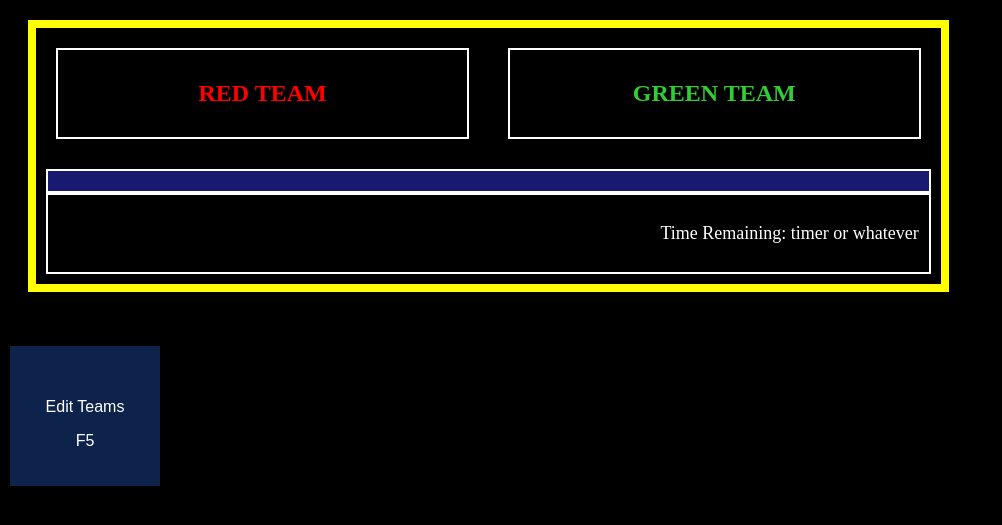
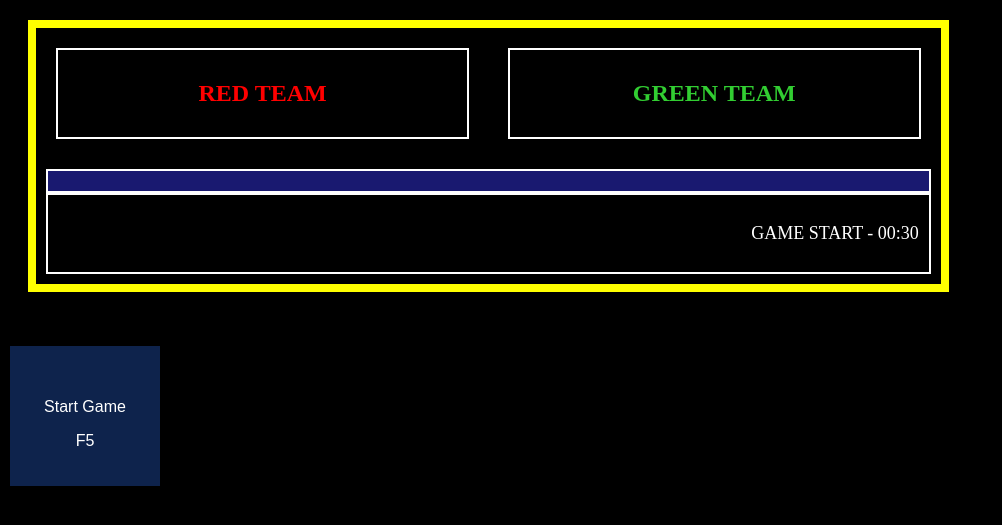
Before and after one commit to 0x01FE/Photon, a Flask app: template app/templates/game-action.html in a window 1280 px wide. Shown: the top 525 px of the page, without its empty margins (0-1002 px from the left). Run offline with Flask 2, Linux system fonts and the light colour scheme; the template is opened without the code that fills it, so the values that code supplies are empty; some libraries are stand-ins or nearby versions.

Commit message:
Added Countdown Timer and Game start Button (#7)
* made game & countdown timers, and make game-action its own js file



---------

Co-authored-by: Jackson H <0x01fe@0x01fe.net>

```diff
--- a/app/app.py
+++ b/app/app.py
@@ -1,6 +1,5 @@
 from flask import Flask, request, render_template
 import photonserver
-import database
 import threading
 import logging
 
@@ -59,6 +58,7 @@ def addPlayer():
 @app.route("/submit-red", methods = ["POST"])
 def submitRedTeams():
     red_players = []
+
     for i in range(1, 21):
         player_id = request.form.get(f"player_id_{i}")
         equipment_id = request.form.get(f"equipment_id_{i}")
@@ -76,13 +76,24 @@ def submitGreenTeams():
     green_players = []
     for i in range(1, 21):
         player_id = request.form.get(f"player_id_{i}")
-        equipment_id = request.form.get(f"equipment_id_{i}")
+        equipment_id = request.form.get(f"equipment_id{i}")
         player_name = request.form.get(f"player_name_{i}")
         if player_name and player_id and equipment_id:
             s.add_player(player_id, equipment_id, 'g', player_name)
             green_players.append({f"name_{i}": player_name, f"id_{i}": player_id})
     return "", 204
 
+"""
+starts the game when hit idk
+
+pretty big chance that the server and frontend have a timer
+that's slightly out of sync but probably not an issue right???
+"""
+@app.route("/start-game", methods=["POST"])
+def startGame():
+    s.start_game()
+
+    return "", 200
 
 if __name__ == "__main__":
     app.run(debug=True)
--- a/app/photonserver.py
+++ b/app/photonserver.py
@@ -17,7 +17,7 @@ GREEN_BASE = '43'
 RED_BASE = '53'
 
 # Times
-COUNTDOWN_DURATION_SECONDS = 5
+COUNTDOWN_DURATION_SECONDS = 30
 GAME_DURATION_SECONDS = 6 * 60
 
 broadcasting_socket = socket.socket(socket.AF_INET, socket.SOCK_DGRAM)
--- /dev/null
+++ b/app/static/game-action.js
@@ -0,0 +1,56 @@
+document.addEventListener('DOMContentLoaded', () => {
+    const modeButton = document.getElementById('mode-button');
+
+    modeButton.addEventListener('click', () => {
+        window.location.href = '/editMode';
+    });
+
+    document.addEventListener('keydown', (event) => {
+        if (event.key === 'F5') {
+            startGame();
+            event.preventDefault();
+        }
+    });
+});
+
+// I do _not_ like Javascript. - Jackson
+async function startGame() {
+    let response = await fetch("/start-game", {
+        method: "POST"
+    });
+    console.log("Starting game with response: " + response);
+
+    const timerEl = document.getElementById('timer');
+    let countdownTime = 30;
+
+    let countdownTimer = setInterval(function() {
+        timerEl.innerHTML = "GAME START - 00:" + (countdownTime < 10 ? '0' : '') + countdownTime;
+        countdownTime--;
+        if (countdownTime < 0) {
+            stopTimer();
+        }
+    }, 1000);
+
+    function stopTimer() {
+        clearInterval(countdownTimer);
+        realStartGame();
+    }
+}
+
+async function realStartGame() {
+    const timerEl = document.getElementById('timer');
+    let countdownTime = 6 * 60;
+
+    let countdownTimer = setInterval(function() {
+        timerEl.innerHTML = "GAME END - 0" + Math.floor(countdownTime/60) + ":" + (countdownTime % 60 < 10 ? '0' : '') + (countdownTime % 60);
+        countdownTime--;
+
+        if (countdownTime < 0) {
+            stopTimer();
+        }
+    }, 1000);
+
+    function stopTimer() {
+        clearInterval(countdownTimer);
+    }
+}
--- a/app/templates/game-action.html
+++ b/app/templates/game-action.html
@@ -29,15 +29,15 @@
                 {% endfor %}
             </div>
             <div class="time-left">
-                <p>Time Remaining: timer or whatever</p>
+                <p id="timer">GAME START - 00:30</p>
             </div>
         </div>
     </body>
     <footer>
         <button id="mode-button" class="op-button">
-            <p id="button1">Edit Teams</p>
+            <p id="button1">Start Game</p>
             F5
         </button>
     </footer>
-    <script src="{{ url_for('static', filename='script.js') }}"></script>
+    <script src="{{ url_for('static', filename='game-action.js') }}"></script>
 </html>
```
